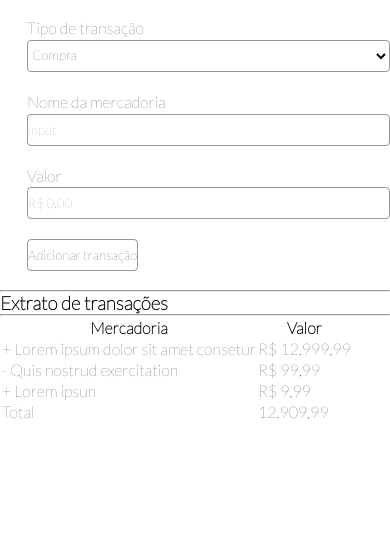
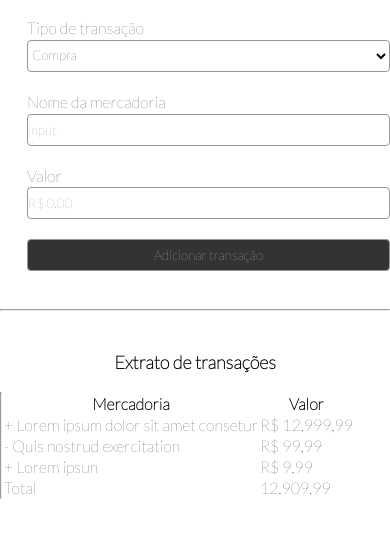
Before and after one commit to outeiromarcellus/Project_Via-Varejo, a plain HTML site: page index.html in a window 390 px wide. Shown: the part 74-612 px from the top of the page. Drawn offline with Linux system fonts and the light colour scheme.

Commit message:
metade feitovesao mobile

```diff
--- /dev/null
+++ b/CSS/extrato.css
@@ -0,0 +1,11 @@
+.container-valor {
+  display: flex;
+  margin-top: 19px;
+}
+
+h3 {
+  text-align: center;
+  font-weight: bold;
+  font-size: 18px;
+  margin-top: 40px;
+}
--- a/CSS/style.css
+++ b/CSS/style.css
@@ -25,3 +25,9 @@ select {
   border: 1px solid #979797;
   border-radius: 4px;
 }
+
+#button {
+  color: #ffffff;
+  width: 100%;
+  background-color: #333333;
+}
--- a/index.html
+++ b/index.html
@@ -10,6 +10,7 @@
     <link href="https://fonts.googleapis.com/css2?family=Lato:wght@100&display=swap" rel="stylesheet">
     <link rel="stylesheet" href="./CSS/header.css">
     <link rel="stylesheet" href="./CSS/style.css">
+    <link rel="stylesheet" href="./CSS/extrato.css">
     <title>Via Varejo</title>
 </head>
 
@@ -69,6 +70,7 @@
             </form>
         </section>
         <br>
+        <br>
 
         <hr>
 
```
